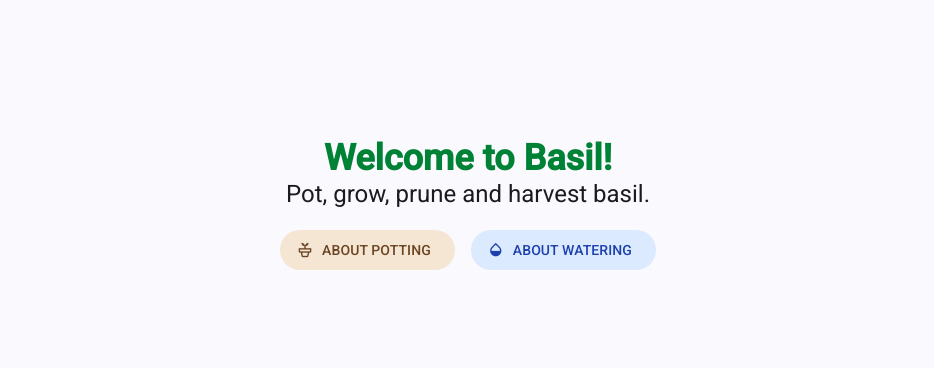
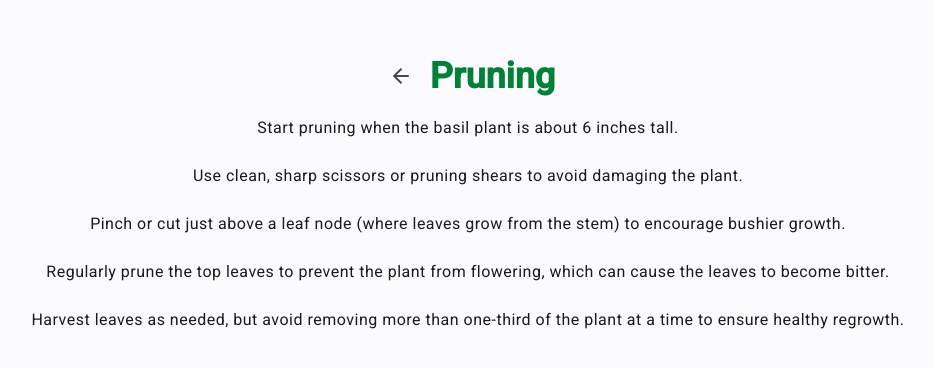
Before and after one commit to alexrusu-rsa/basil, an Angular app: page /pruning in a window 1280 px wide. Before the commit this address led to /welcome. Shown: the part 204-572 px from the top of the page, without its empty margins (172-1106 px from the left). Built offline with nearby package versions, Linux system fonts and the light colour scheme.

Commit message:
feat(pruning): add pruning screen

```diff
--- a/src/app/app.routes.ts
+++ b/src/app/app.routes.ts
@@ -21,6 +21,10 @@ export const routes: Routes = [
     loadComponent: () => import('./watering/watering').then((m) => m.Watering),
   },
   {
+    path: 'pruning',
+    loadComponent: () => import('./pruning/pruning').then((m) => m.Pruning),
+  },
+  {
     path: '**',
     redirectTo: 'welcome',
   },
--- /dev/null
+++ b/src/app/pruning/pruning.html
@@ -0,0 +1,17 @@
+<section class="flex flex-col items-center justify-center h-screen text-center">
+    <h1 class="font-bold text-4xl text-green-700">
+        <button matIconButton routerLink="/welcome" aria-label="Back to welcome">
+            <mat-icon class="material-icons text-green-700">arrow_back</mat-icon></button>
+        Pruning
+    </h1>
+    <mat-list>
+        <mat-list-item>Start pruning when the basil plant is about 6 inches tall.</mat-list-item>
+        <mat-list-item>Use clean, sharp scissors or pruning shears to avoid damaging the plant.</mat-list-item>
+        <mat-list-item>Pinch or cut just above a leaf node (where leaves grow from the stem) to encourage bushier
+            growth.</mat-list-item>
+        <mat-list-item>Regularly prune the top leaves to prevent the plant from flowering, which can cause the leaves to
+            become bitter.</mat-list-item>
+        <mat-list-item>Harvest leaves as needed, but avoid removing more than one-third of the plant at a time to ensure
+            healthy regrowth.</mat-list-item>
+    </mat-list>
+</section>
--- /dev/null
+++ b/src/app/pruning/pruning.ts
@@ -0,0 +1,12 @@
+import { RouterLink } from '@angular/router';
+import { Component } from '@angular/core';
+import { MatList, MatListItem } from '@angular/material/list';
+import { MatIcon } from '@angular/material/icon';
+import { MatIconButton } from '@angular/material/button';
+
+@Component({
+  selector: 'b-pruning',
+  imports: [RouterLink, MatList, MatIcon, MatIconButton, MatListItem],
+  templateUrl: './pruning.html',
+})
+export class Pruning {}
--- a/src/app/welcome/welcome.html
+++ b/src/app/welcome/welcome.html
@@ -12,5 +12,9 @@
         <button matButton="tonal" routerLink="/watering"
             style="--mat-button-tonal-label-text-color: #1e40af; --mat-button-tonal-container-color: #dbeafe; --mat-button-tonal-state-layer-color: #1e40af; --mat-button-tonal-hover-state-layer-opacity: 0.12;">
             <mat-icon>opacity</mat-icon>{{'About Watering' | uppercase}}</button>
+
+        <button matButton="tonal" routerLink="/pruning"
+            style="--mat-button-tonal-label-text-color: #15803d; --mat-button-tonal-container-color: #dcfce7; --mat-button-tonal-state-layer-color: #15803d; --mat-button-tonal-hover-state-layer-opacity: 0.12;">
+            <mat-icon>macro_off</mat-icon>{{'About Pruning' | uppercase}}</button>
     </div>
 </section>
```
